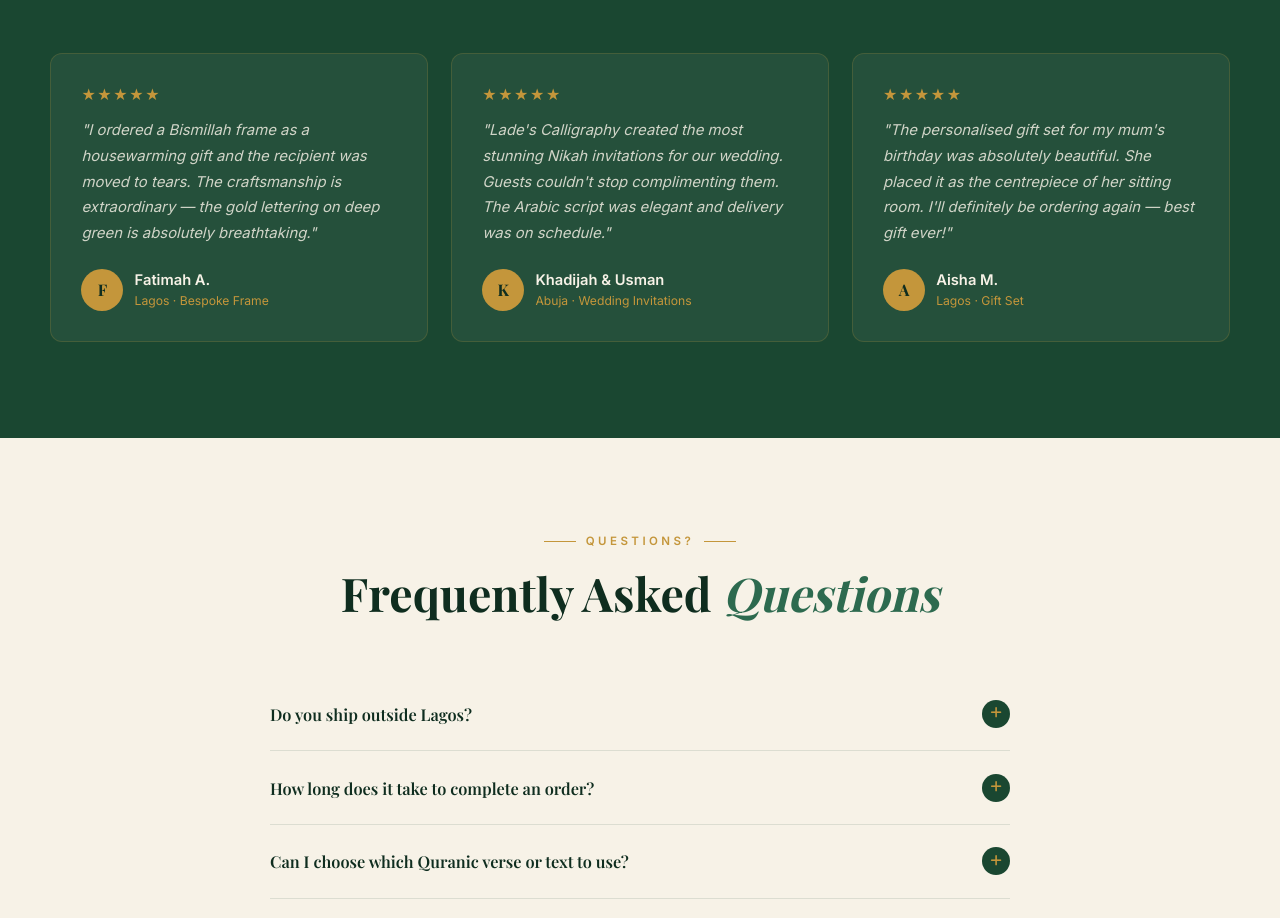
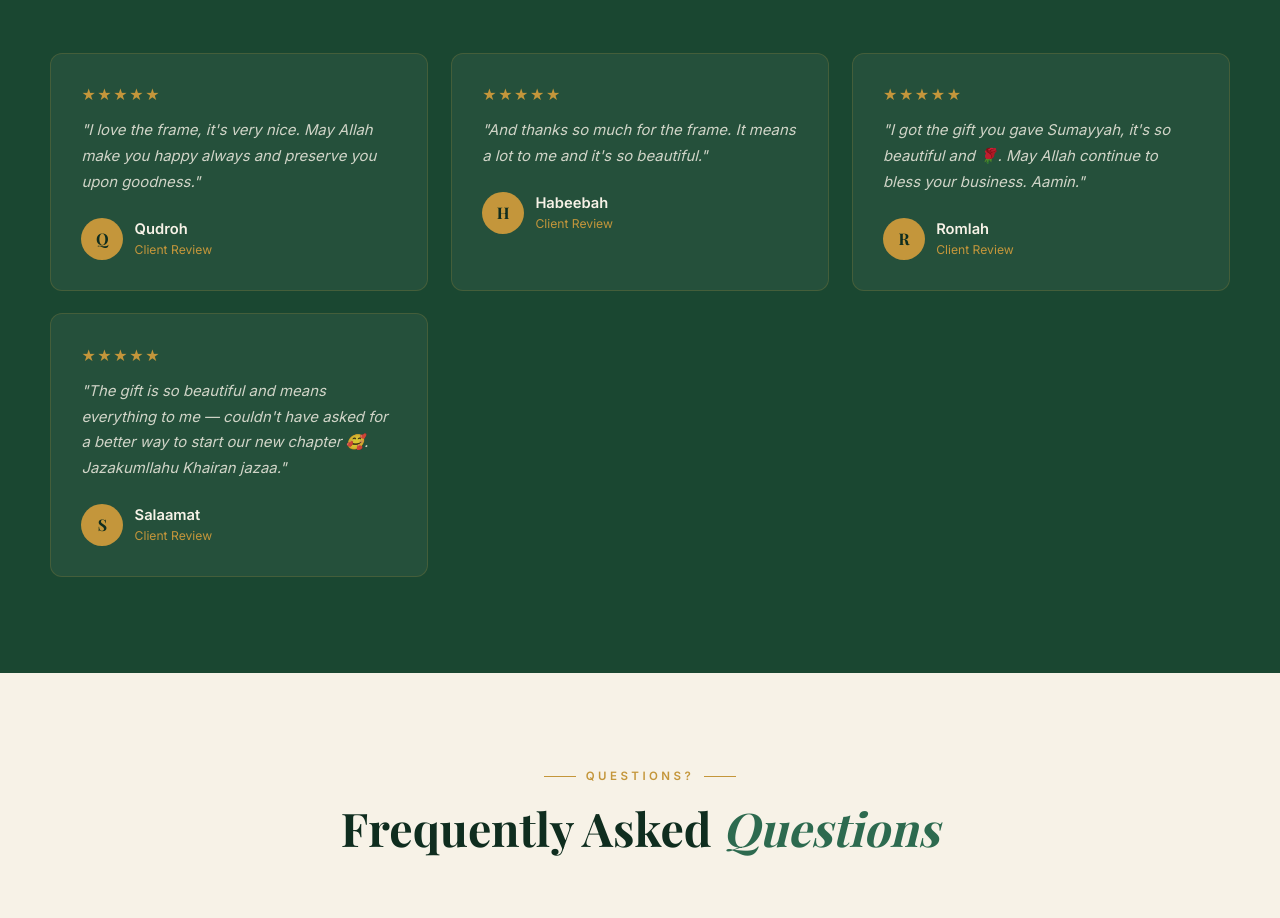
Before and after one commit to Alphcast/Lade-s-calligpraphy, a plain HTML site: page index.html in a window 1280 px wide. Shown: the part 4702-5620 px from the top of the page. Drawn offline with nearby package versions, Linux system fonts and the light colour scheme; a web font is replaced by a local one.

Commit message:
Update testimonials with client reviews and mute gallery videos

```diff
--- a/index.html
+++ b/index.html
@@ -929,13 +929,13 @@
     <div class="gallery-videos fade-up">
       <button class="gal-video-wrap" type="button" onclick="openVLB('D2.mp4',this)" aria-label="Play Calligraphy Process Video 1">
         <div class="gal-tri-border"></div>
-        <video class="gal-video" src="D2.mp4" muted loop playsinline preload="auto" aria-hidden="true"></video>
+        <video class="gal-video" src="D2.mp4" muted loop playsinline preload="auto" aria-hidden="true" onplay="this.muted=true"></video>
         <div class="gal-overlay"><div class="gal-meta"><h4>Calligraphy Process</h4><p>Watch the Craft</p></div></div>
         <div class="gal-zoom"><i class="fas fa-play"></i></div>
       </button>
       <button class="gal-video-wrap" type="button" onclick="openVLB('D4.mp4',this)" aria-label="Play Artistry in Motion Video 2">
         <div class="gal-tri-border"></div>
-        <video class="gal-video" src="D4.mp4" muted loop playsinline preload="auto" aria-hidden="true"></video>
+        <video class="gal-video" src="D4.mp4" muted loop playsinline preload="auto" aria-hidden="true" onplay="this.muted=true"></video>
         <div class="gal-overlay"><div class="gal-meta"><h4>Artistry in Motion</h4><p>Behind the Scenes</p></div></div>
         <div class="gal-zoom"><i class="fas fa-play"></i></div>
       </button>
@@ -1044,28 +1044,37 @@
 
       <div class="testi-card fade-up">
         <div class="testi-stars">★★★★★</div>
-        <p class="testi-text">"I ordered a Bismillah frame as a housewarming gift and the recipient was moved to tears. The craftsmanship is extraordinary — the gold lettering on deep green is absolutely breathtaking."</p>
+        <p class="testi-text">"I love the frame, it's very nice. May Allah make you happy always and preserve you upon goodness."</p>
         <div class="testi-author">
-          <div class="testi-av">F</div>
-          <div class="testi-info"><h5>Fatimah A.</h5><span>Lagos · Bespoke Frame</span></div>
+          <div class="testi-av">Q</div>
+          <div class="testi-info"><h5>Qudroh</h5><span>Client Review</span></div>
         </div>
       </div>
 
       <div class="testi-card fade-up">
         <div class="testi-stars">★★★★★</div>
-        <p class="testi-text">"Lade's Calligraphy created the most stunning Nikah invitations for our wedding. Guests couldn't stop complimenting them. The Arabic script was elegant and delivery was on schedule."</p>
+        <p class="testi-text">"And thanks so much for the frame. It means a lot to me and it's so beautiful."</p>
         <div class="testi-author">
-          <div class="testi-av">K</div>
-          <div class="testi-info"><h5>Khadijah & Usman</h5><span>Abuja · Wedding Invitations</span></div>
+          <div class="testi-av">H</div>
+          <div class="testi-info"><h5>Habeebah</h5><span>Client Review</span></div>
         </div>
       </div>
 
       <div class="testi-card fade-up">
         <div class="testi-stars">★★★★★</div>
-        <p class="testi-text">"The personalised gift set for my mum's birthday was absolutely beautiful. She placed it as the centrepiece of her sitting room. I'll definitely be ordering again — best gift ever!"</p>
+        <p class="testi-text">"I got the gift you gave Sumayyah, it's so beautiful and 🌹. May Allah continue to bless your business. Aamin."</p>
         <div class="testi-author">
-          <div class="testi-av">A</div>
-          <div class="testi-info"><h5>Aisha M.</h5><span>Lagos · Gift Set</span></div>
+          <div class="testi-av">R</div>
+          <div class="testi-info"><h5>Romlah</h5><span>Client Review</span></div>
+        </div>
+      </div>
+
+      <div class="testi-card fade-up">
+        <div class="testi-stars">★★★★★</div>
+        <p class="testi-text">"The gift is so beautiful and means everything to me — couldn't have asked for a better way to start our new chapter 🥰. Jazakumllahu Khairan jazaa."</p>
+        <div class="testi-author">
+          <div class="testi-av">S</div>
+          <div class="testi-info"><h5>Salaamat</h5><span>Client Review</span></div>
         </div>
       </div>
 
@@ -1292,7 +1301,7 @@
 <div class="lightbox" id="lbox" role="dialog" aria-modal="true" aria-label="Media preview" onclick="closeLB(event)">
   <button class="lb-close" onclick="closeLB()" aria-label="Close preview"><i class="fas fa-times"></i></button>
   <img class="lb-img" id="lbImg" src="" alt="Calligraphy preview" />
-  <video class="lb-video" id="lbVid" src="" controls playsinline preload="auto"></video>
+  <video class="lb-video" id="lbVid" src="" controls playsinline preload="auto" muted></video>
 </div>
 
 <!-- ══════ SCROLL TO TOP ═════════════════════════════════════════ -->
@@ -1354,7 +1363,7 @@ document.querySelectorAll('.fade-up').forEach(el => io.observe(el));
 document.querySelectorAll('.gal-video-wrap').forEach(function(wrap) {
   var vid = wrap.querySelector('video');
   if (!vid) return;
-  wrap.addEventListener('mouseenter', function() { vid.play(); });
+  wrap.addEventListener('mouseenter', function() { vid.muted = true; vid.play(); });
   wrap.addEventListener('mouseleave', function() { vid.pause(); vid.currentTime = 0; });
 });
 
@@ -1501,6 +1510,7 @@ function openVLB(src, item) {
   lbImg.classList.remove('active');
   lbImg.src = '';
   lbVid.src = src;
+  lbVid.muted = true;
   lbVid.classList.add('active');
   lbox.classList.add('open');
   document.body.style.overflow = 'hidden';
```
